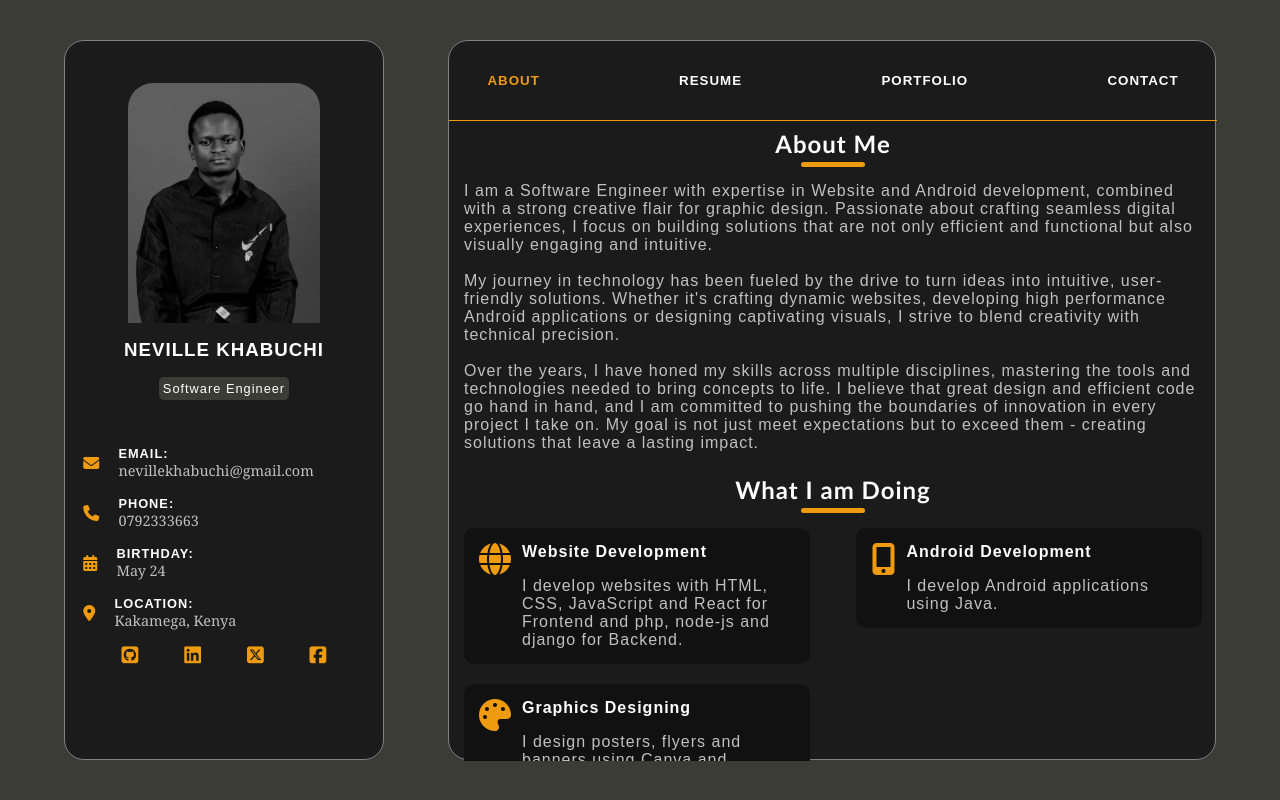
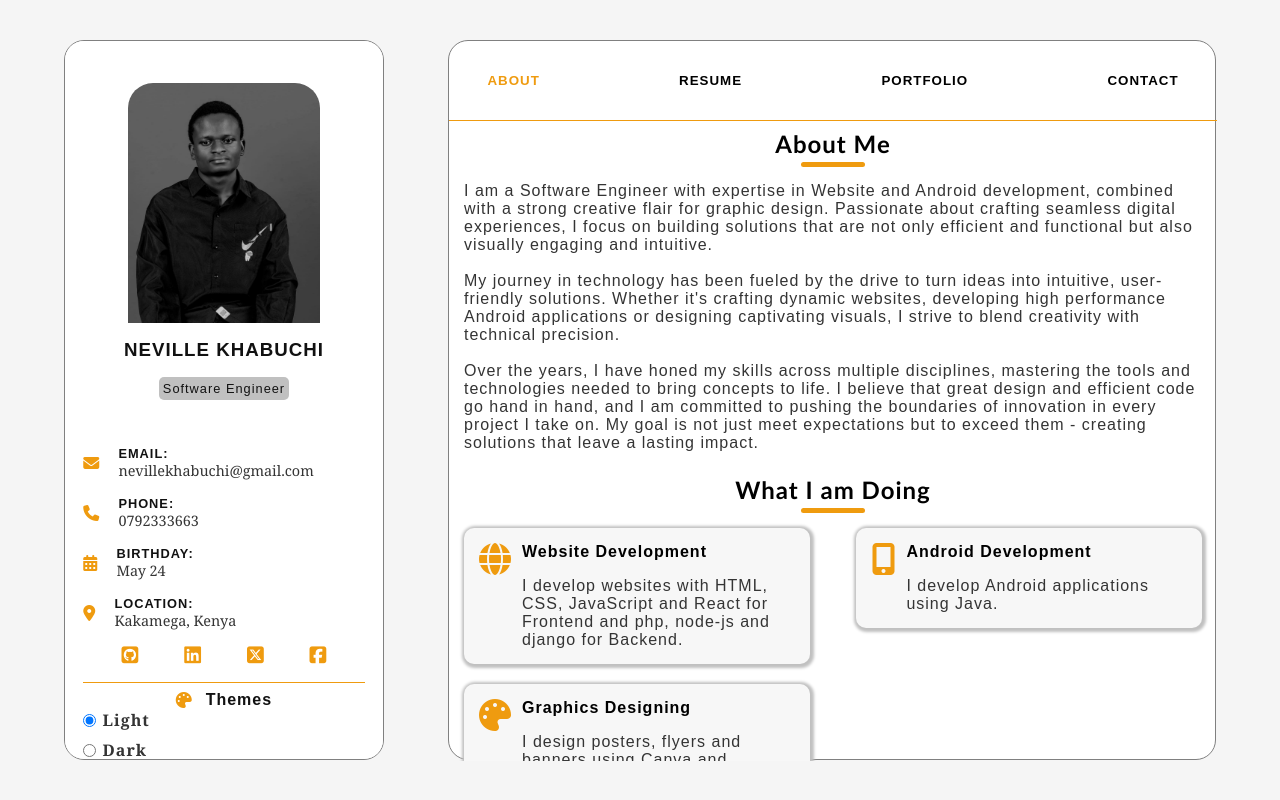
Before and after one commit to NEVILLEKHABUCHI/Portfolio, a React (Create React App) app: page / in a window 1280 px wide. Built offline with nearby package versions, Linux system fonts and the light colour scheme.

Commit message:
The light theme

```diff
--- a/src/App.css
+++ b/src/App.css
@@ -38,7 +38,6 @@
 .appContainer .containerLeft .containerLeftTop {
   width: inherit;
   height: 50vh;
-  /* border-bottom: 1px solid #C0C0C0; */
 }
 .appContainer .containerLeft .containerLeftTop .icon {
   display: none;
@@ -111,6 +110,36 @@
 .appContainer .containerLeft .containerLeftBody .socialMedia a i {
   color: #EF9B0F;
   font-size: 1.2rem;
+}
+.appContainer .containerLeft .containerLeftBottom {
+  width: inherit;
+  font-family: Arial, Helvetica, sans-serif;
+  letter-spacing: 1px;
+  margin-top: 2vh;
+  padding-top: 1vh;
+  border-top: 1px solid #EF9B0F;
+}
+.appContainer .containerLeft .containerLeftBottom div {
+  width: inherit;
+  /* background-color: red; */
+}
+.appContainer .containerLeft .containerLeftBottom div p {
+  display: flex;
+  justify-content: center;
+  align-items: center;
+  gap: 1vw;
+}
+.appContainer .containerLeft .containerLeftBottom div p i {
+  color: #EF9B0F;
+}
+.appContainer .containerLeft .containerLeftBottom div section {
+  display: flex;
+  gap: 0.5vw;
+  align-items: center;
+  margin-bottom: 1vh;
+  color: #C0C0C0;
+  letter-spacing: 1px;
+  font-family: Cambria, Cochin, Georgia, Times, 'Times New Roman', serif;
 }
 .appContainer .containerRight {
   width: 60vw;
@@ -214,7 +243,8 @@
   gap: 10px;
   padding: 15px;
   border-radius: 10px;
-  background-color: #111111;
+  background-color: #3B3C36;
+  /* box-shadow: 1px 1px 3px 3px #2A3439; */
   letter-spacing: 1px;
 }
 .appContainer .containerRight .contentSection .aboutContainer .expertise .specialty i {
@@ -244,6 +274,12 @@
 .appContainer .containerRight .contentSection .aboutContainer .icons i {
   color: #EF9B0F;
   font-size: 1.8rem;
+  transition: transform 0.3s ease, box-shadow 0.3s ease;
+}
+.appContainer .containerRight .contentSection .aboutContainer .icons i:hover {
+  transform: scale(1.5); /* Slightly enlarges the icon */
+  box-shadow: 0 8px 15px rgba(0, 0, 0, 0, 0.2); /* Adds depth */
+  cursor: pointer;
 }
 .appContainer .containerRight .contentSection .resumeContainer .education,
 .appContainer .containerRight .contentSection .resumeContainer .experience,
@@ -326,3 +362,51 @@
   background-color: #EF9B0F;
   border-radius: 5px;
 }
+.containerLeft.light {
+  background-color: white;
+  color: #111111;
+}
+.containerRight.light {
+  background-color: white;
+  color: black;
+}
+.appContainer .containerLeft.light .containerLeftTop.light .details .name_profession p {
+    background-color: #C0C0C0;
+}
+.appContainer .containerLeft.light .containerLeftBody.light .contact p:nth-of-type(2) {
+  color: #343434;
+}
+.appContainer .containerLeft.light .containerLeftBottom.light div section {
+  color: #343434;
+}
+.appContainer .containerRight.light .top button {
+  background-color: white;
+  color: black;
+}
+.appContainer .containerRight.light .top button.active {
+  color: #EF9B0F;
+}
+.appContainer .containerRight.light .contentSection .aboutContainer #bio {
+  color: #343434;
+}
+.appContainer .containerRight.light .contentSection .aboutContainer .expertise .specialty {
+  background-color: #F7F7F7;
+  box-shadow: 1px 1px 3px 3px #C0C0C0;
+}
+.appContainer .containerRight.light .contentSection .aboutContainer .expertise .specialty div p {
+  color: #343434;
+}
+.appContainer .containerRight.light .contentSection .resumeContainer .education ul li::marker,
+.appContainer .containerRight.light .contentSection .resumeContainer .expertise ul li::marker,
+.appContainer .containerRight.light .contentSection .resumeContainer .skillsSummary ul li::marker {
+  color: #343434;
+}
+.appContainer .containerRight.light .contentSection .resumeContainer .education ul li p:nth-of-type(2) {
+  color: #343434;
+}
+.appContainer .containerRight.light .contentSection .resumeContainer .expertise ul li p {
+  color: #343434;
+}
+.appContainer .containerRight.light .contentSection .resumeContainer .skillsSummary ul li div {
+  color: #343434;
+}
--- a/src/App.js
+++ b/src/App.js
@@ -1,4 +1,4 @@
-import React,{useState} from 'react';
+import React,{useState, useEffect} from 'react';
 import NavBars from './Navbars';
 import About from './About';
 import Resume from './Resume';
@@ -10,16 +10,26 @@ export default function App(){
 }
 
 function AppContainer() {
+  const [theme, setTheme] = useState('light');
   const [selectedSection, setSelectedSection] = useState("about");
+
+  useEffect(() => {
+    document.body.className = theme;
+  }, [theme]);
+
+  const handleThemeChange = (event) => {
+    setTheme(event.target.value);
+  }
+
   return (
     <div className='appContainer'>
-      <ContainerLeft/>
-      <ContainerRight selectedSection={selectedSection} handleSectionClick={setSelectedSection}/>
+      <ContainerLeft theme={theme} onThemeChange={handleThemeChange}/>
+      <ContainerRight selectedSection={selectedSection} handleSectionClick={setSelectedSection} theme={theme}/>
     </div>
   )
 }
 
-function ContainerLeft() {
+function ContainerLeft({theme, onThemeChange}) {
 
   const [showDetails, setShowDetails] = useState(false);
 
@@ -29,18 +39,19 @@ function ContainerLeft() {
 
 
   return (
-    <div className='containerLeft'>
+    <div className={`containerLeft ${theme}`}>
       <div className='content'>
-        <ContainerLeftTop onClick={handleClick} showDetails={showDetails}/>
-        <ContainerLeftBody showDetails={showDetails}/>
+        <ContainerLeftTop onClick={handleClick} showDetails={showDetails} theme={theme}/>
+        <ContainerLeftBody showDetails={showDetails} theme={theme}/>
+        <ContainerLeftBottom onThemeChange={onThemeChange} theme={theme}/>
       </div>
     </div>
   )
 }
 
-function ContainerLeftTop({ onClick, showDetails }) {
+function ContainerLeftTop({ onClick, showDetails, theme }) {
   return (
-    <div className='containerLeftTop'>
+    <div className={`containerLeftTop ${theme}`}>
       <div className='icon'>
         <button onClick={onClick}>
           <i className={`fa-solid ${showDetails? 'fa-chevron-up' : 'fa-chevron-down'}`}></i>
@@ -59,9 +70,9 @@ function ContainerLeftTop({ onClick, showDetails }) {
   )
 }
 
-function ContainerLeftBody({ showDetails }) {
+function ContainerLeftBody({ showDetails, theme }) {
   return (
-    <div className={`containerLeftBody ${showDetails ? 'show' : ''}`}>
+    <div className={`containerLeftBody ${showDetails ? 'show' : ''} ${theme}`}>
       <div className='contact'>
         <i class="fa-solid fa-envelope"></i>
         <div className='email'>
@@ -104,9 +115,29 @@ function ContainerLeftBody({ showDetails }) {
   )
 }
 
-function ContainerRight({ selectedSection, handleSectionClick }) {
+function ContainerLeftBottom({ onThemeChange, theme }) {
   return (
-    <div className='containerRight'>
+    <div className={`containerLeftBottom ${theme}`}>
+      <div>
+        <p><i className="fa solid fa-palette" id='icon'></i><b>Themes</b></p>
+
+      <section>
+        <input type='radio' value='light' id='light' name='theme' onChange={onThemeChange} defaultChecked/>
+        <label for='light'><b>Light</b></label><br/>
+      </section>
+
+      <section>
+        <input type='radio' value='dark' id='dark' name='theme' onChange={onThemeChange}/>
+        <label for='dark'><b>Dark</b></label><br/>
+      </section>
+      </div>
+    </div>
+  )
+}
+
+function ContainerRight({ selectedSection, handleSectionClick, theme }) {
+  return (
+    <div className={`containerRight ${theme}`}>
         <NavBars selectedSection={selectedSection} handleClick={handleSectionClick}/>
         <div className='contentSection'>
           {selectedSection === "about" && <About />}
--- a/src/Mediaqueries.css
+++ b/src/Mediaqueries.css
@@ -100,7 +100,7 @@
     .appContainer .containerRight .contentSection .resumeContainer .education ul,
     .appContainer .containerRight .contentSection .resumeContainer .expertise ul,
     .appContainer .containerRight .contentSection .resumeContainer .skillsSummary ul {
-        padding-left: 7vw;
+        padding-left: 6vw;
     }
     .appContainer .containerRight .contentSection .resumeContainer .skillsSummary ul li div p:nth-of-type(2) {
         width: 20vw;
--- a/src/index.css
+++ b/src/index.css
@@ -13,3 +13,6 @@ body {
    /* overflow: hidden; */
    background-color: #3B3C36;
 }
+body.light {
+  background-color: #F5F5F5;
+}
```
